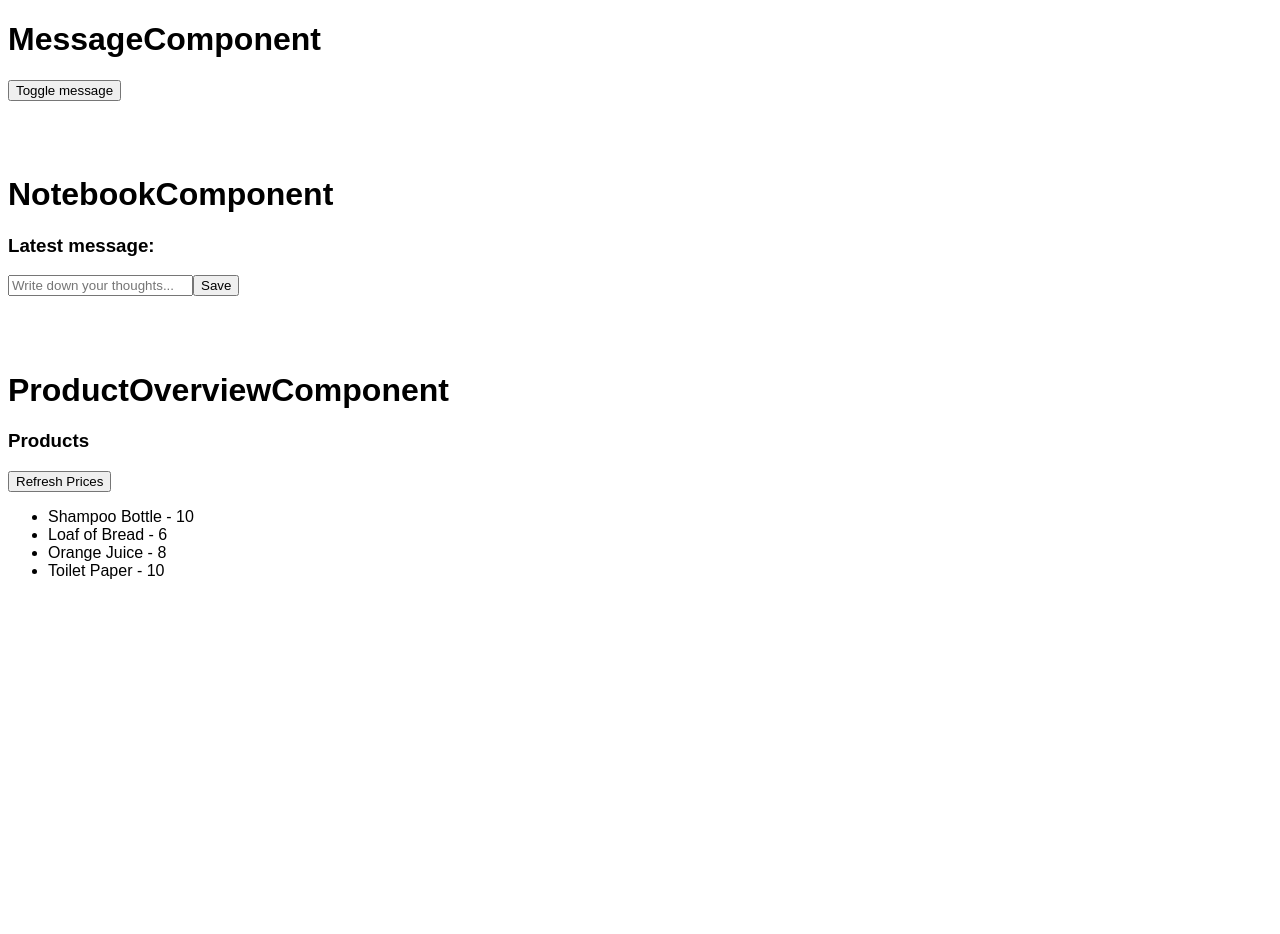
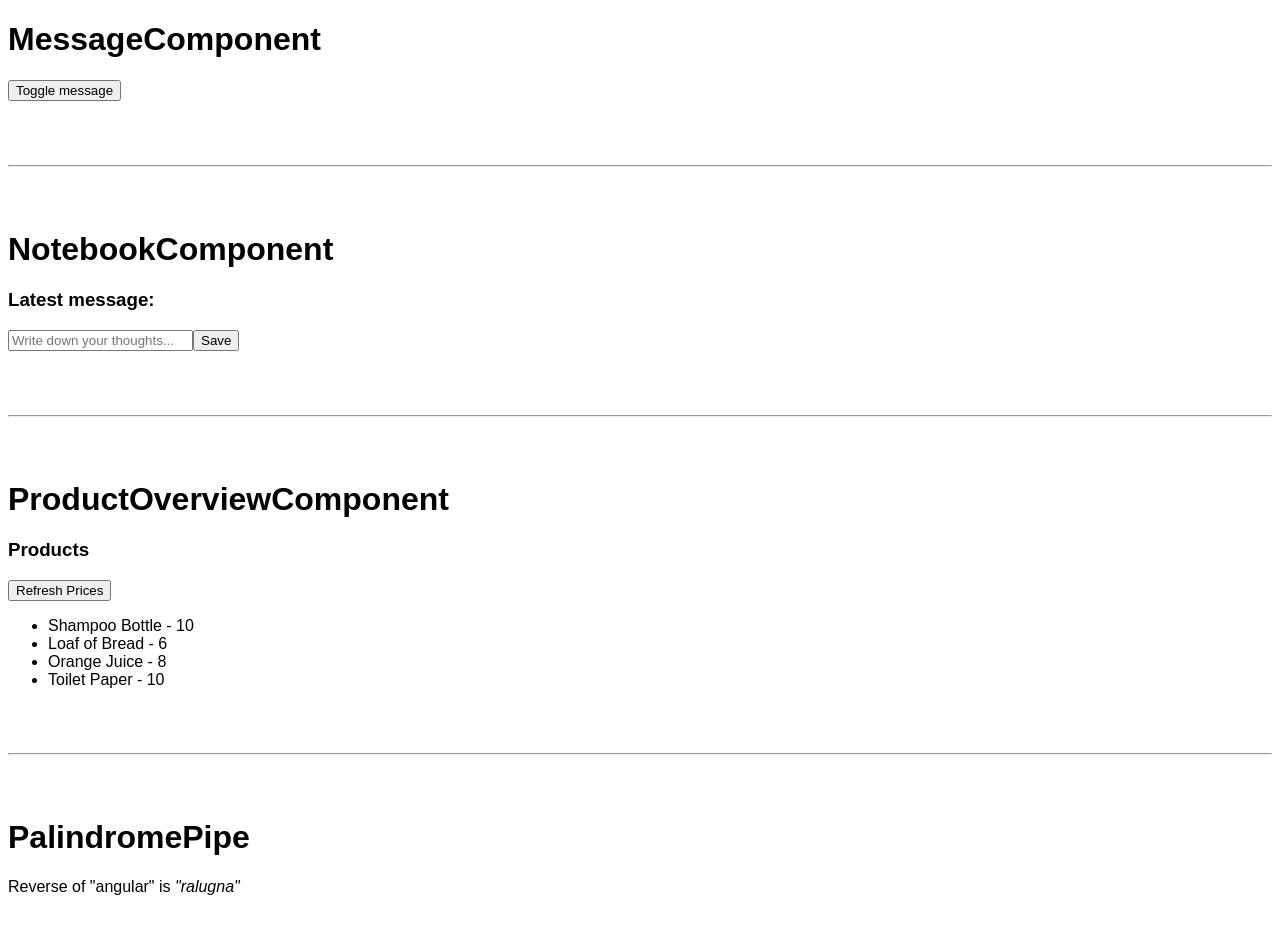
Before and after one commit to ArcadyIT/angular-workshop, an Angular app in the folder testableapp/: page / in a window 1280 px wide. Shown: the top 934 px of the page. Before the commit the page ends 800 px from the top, so only its background shows below. Built offline with nearby package versions, Linux system fonts and the light colour scheme.

Commit message:
Add PalindromePipe

```diff
--- a/testableapp/src/app/app.component.html
+++ b/testableapp/src/app/app.component.html
@@ -1,12 +1,19 @@
 <h1>MessageComponent</h1>
 <app-message></app-message>
 
-<br><br><br><br>
+<hr>
 
 <h1>NotebookComponent</h1>
 <app-notebook></app-notebook>
 
-<br><br><br><br>
+<hr>
 
 <h1>ProductOverviewComponent</h1>
 <app-product-overview></app-product-overview>
+
+<hr>
+
+<h1>PalindromePipe</h1>
+<p>Reverse of "angular" is <i>"{{ 'angular' | palindrome }}"</i></p>
+
+<br><br><br>
--- a/testableapp/src/app/app.component.scss
+++ b/testableapp/src/app/app.component.scss
@@ -0,0 +1,3 @@
+hr {
+    margin: 4em 0;
+}
--- a/testableapp/src/app/app.module.ts
+++ b/testableapp/src/app/app.module.ts
@@ -5,13 +5,15 @@ import { AppComponent } from './app.component';
 import { MessageComponent } from './message/message.component';
 import { NotebookComponent } from './notebook/notebook.component';
 import { ProductOverviewComponent } from './product-overview/product-overview.component';
+import { PalindromePipe } from './pipe/palindrome.pipe';
 
 @NgModule({
   declarations: [
     AppComponent,
     MessageComponent,
     NotebookComponent,
-    ProductOverviewComponent
+    ProductOverviewComponent,
+    PalindromePipe
   ],
   imports: [
     BrowserModule
--- /dev/null
+++ b/testableapp/src/app/pipe/palindrome.pipe.ts
@@ -0,0 +1,11 @@
+import { Pipe, PipeTransform } from '@angular/core';
+
+@Pipe({
+  name: 'palindrome'
+})
+export class PalindromePipe implements PipeTransform {
+
+  transform(value: string): string {
+    return value.split('').reverse().join('');
+  }
+}
```
Also changed, not shown: 1 other file (tests, documents, lock files or other folders).
